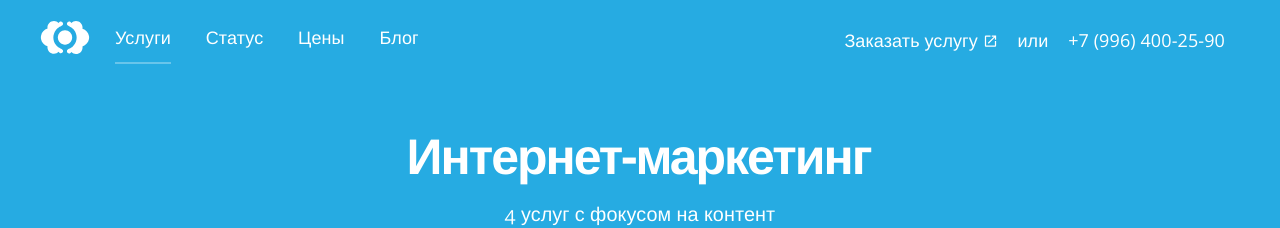
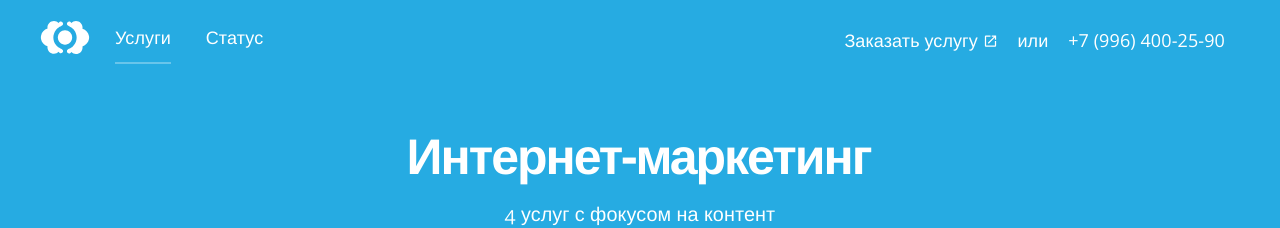
Before and after one commit to RakhimyanTim/digital-marketing.github.io, a Jekyll site: the page built from index.html, in a window 1280 px wide. Shown: the top 228 px of the page. Built offline with Jekyll 4.4.1, drawn with Linux system fonts in a browser that asks for light colours; nearby versions of some CDN libraries.

Commit message:
Updated '_data/navigation.yml' via CloudCannon

```diff
--- a/_data/navigation.yml
+++ b/_data/navigation.yml
@@ -2,7 +2,3 @@
   link: /
 - name: Статус
   link: /status/
-- name: Цены
-  link: /pricing/
-- name: Блог
-  link: /blog/
```
